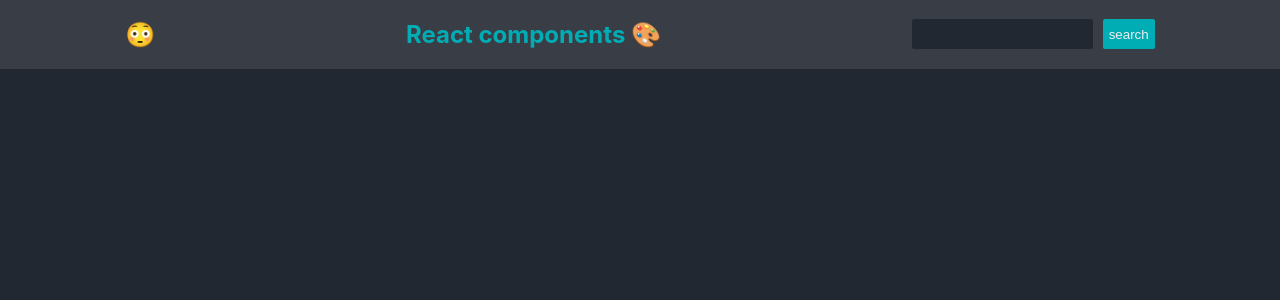
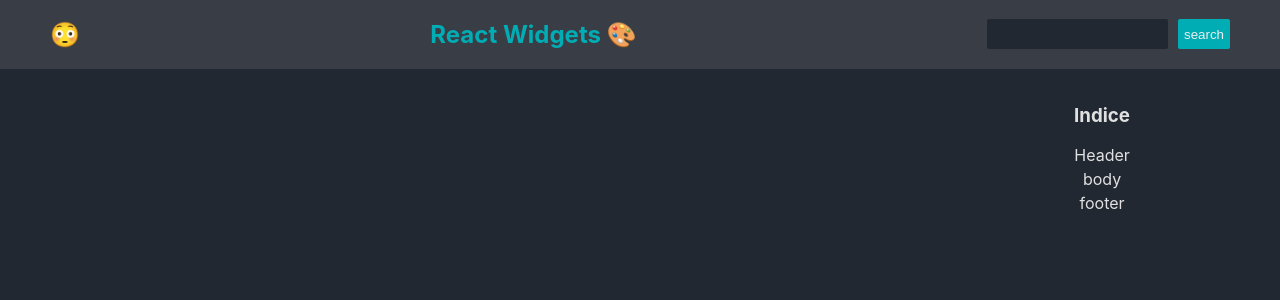
Before and after one commit to AlanPoveda/React-Components, a Next.js app: page / in a window 1280 px wide. Shown: the top 300 px of the page. Built offline with nearby package versions, Linux system fonts and the light colour scheme.

Commit message:
Make the basic menu right, and install sass to use 🎉

```diff
--- a/package.json
+++ b/package.json
@@ -10,7 +10,8 @@
   "dependencies": {
     "next": "12.0.3",
     "react": "17.0.2",
-    "react-dom": "17.0.2"
+    "react-dom": "17.0.2",
+    "sass": "^1.43.4"
   },
   "devDependencies": {
     "eslint": "7",
--- a/pages/index.js
+++ b/pages/index.js
@@ -2,11 +2,13 @@
 
 
 import Header from "./src/components/header"
+import RightMenu from './src/components/rightMenu'
 
 export default function Home() {
   return (
     <div>
       <Header />
+      <RightMenu />
 
 
     </div>
--- a/pages/src/components/header/Header.module.css
+++ b/pages/src/components/header/Header.module.css
@@ -1,9 +1,11 @@
 .header{
     display: flex;
-    justify-content: space-around;
+    justify-content: space-between;
     color: #00ADB5;
     align-items: center;
     background-color: #393E46;
+    padding-left: 50px;
+    padding-right: 50px;
 }
 
 .input{
--- a/pages/src/components/header/index.js
+++ b/pages/src/components/header/index.js
@@ -8,7 +8,7 @@
                 <h2>😳</h2>
             </div>
             <div>
-                <h2>React components 🎨</h2>
+                <h2>React Widgets 🎨</h2>
             </div>
             <div>
                 <input className={styles.input} type="text"></input><button className={styles.buttonSearch}>search</button>
--- /dev/null
+++ b/pages/src/components/rightMenu/RightMenu.module.scss
@@ -0,0 +1,16 @@
+.menu{
+    display: flex;
+    justify-content: end;
+    color: #EEEE;
+    text-align: center;
+    padding-right: 150px;
+
+    li{
+       list-style-type: none;
+       transition: 2s;
+       margin-bottom: 4px;
+    }
+    a:hover{
+        color: #00ADB5;
+    }
+}
--- /dev/null
+++ b/pages/src/components/rightMenu/index.js
@@ -0,0 +1,15 @@
+import styles from "../rightMenu/RightMenu.module.scss"
+
+export default function RightMenu(){
+
+    return(
+        <div className={styles.menu}>
+            <ul>
+            <h3>Indice</h3>
+                <li><a href="#">Header</a></li>
+                <li><a href="#">body</a></li>
+                <li><a href="#">footer</a></li>
+            </ul>
+        </div>
+    );
+}
```
Also changed, not shown: 1 other file (tests, documents, lock files or other folders).
